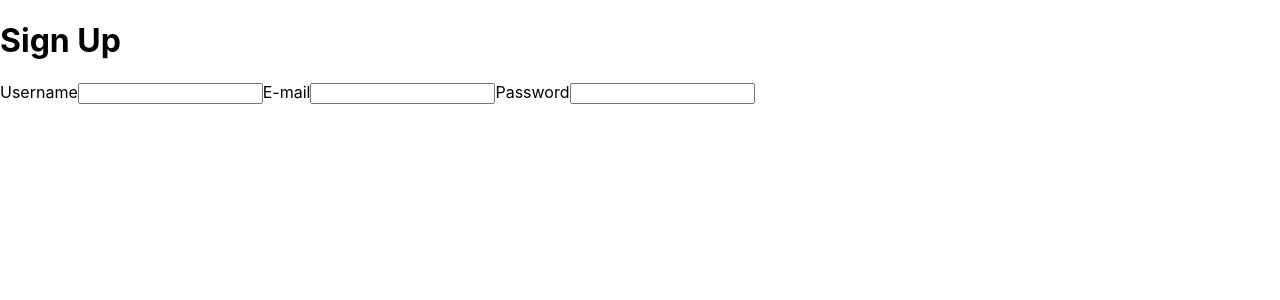
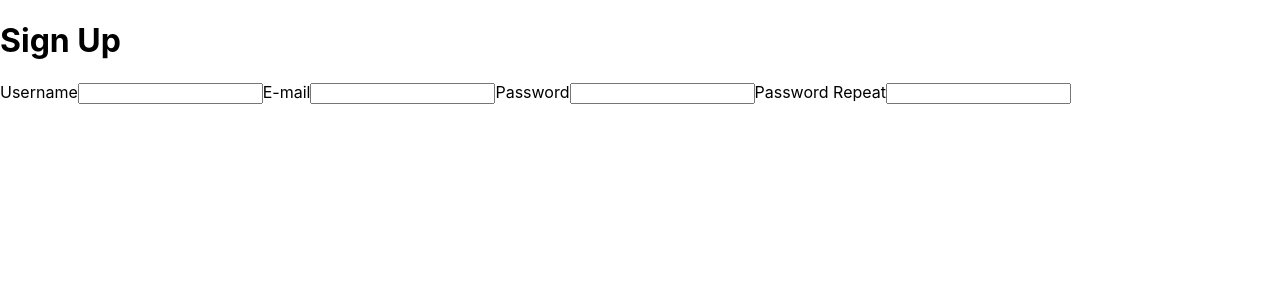
Before and after one commit to eagle-tex/react-with-tdd, a React (Create React App) app: page / in a window 1280 px wide. Shown: the top 300 px of the page. Built offline with nearby package versions, Linux system fonts and the light colour scheme.

Commit message:
feat: pass #6-7 -> add label & input w/ type password for pwd repeat input

```diff
--- a/src/pages/SignUpPage.jsx
+++ b/src/pages/SignUpPage.jsx
@@ -11,6 +11,8 @@ class SignUpPage extends Component {
         <input id="email" />
         <label htmlFor="password">Password</label>
         <input id="password" type="password" />
+        <label htmlFor="passwordRepeat">Password Repeat</label>
+        <input id="passwordRepeat" type="password" />
       </div>
     );
   }
```
